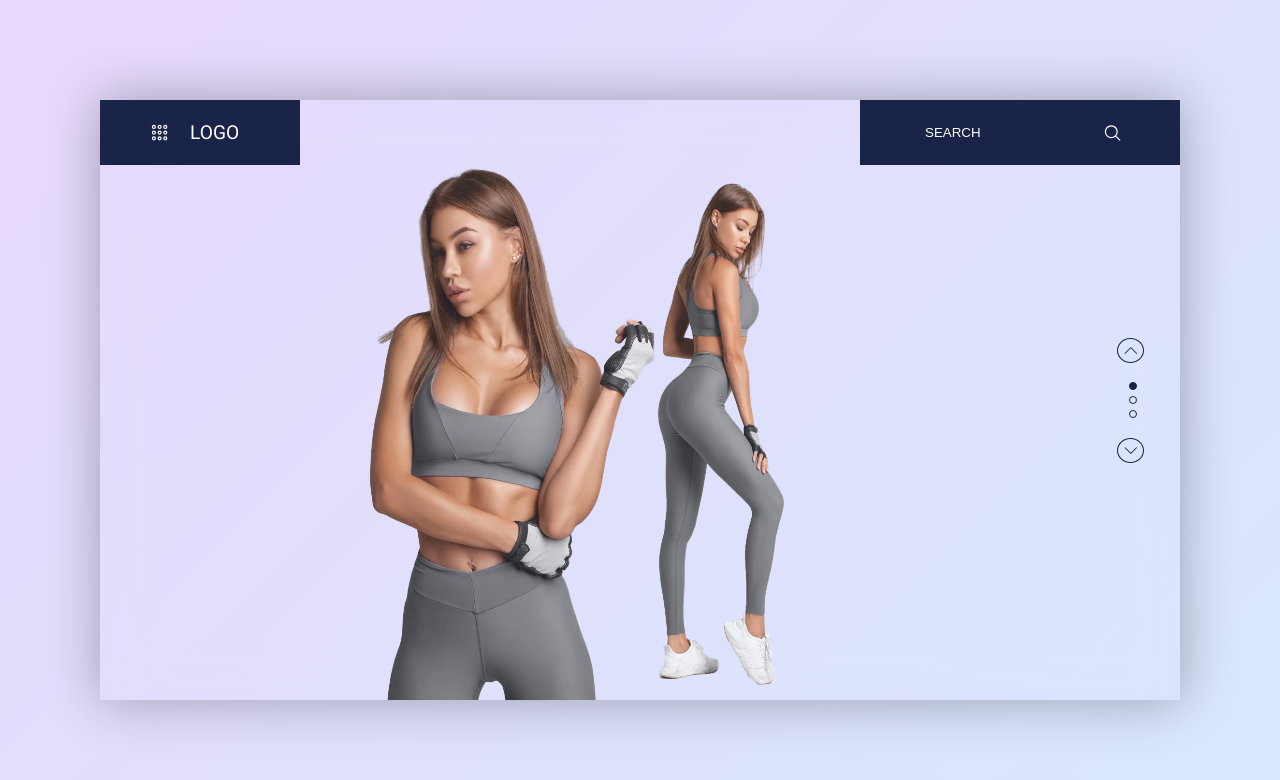
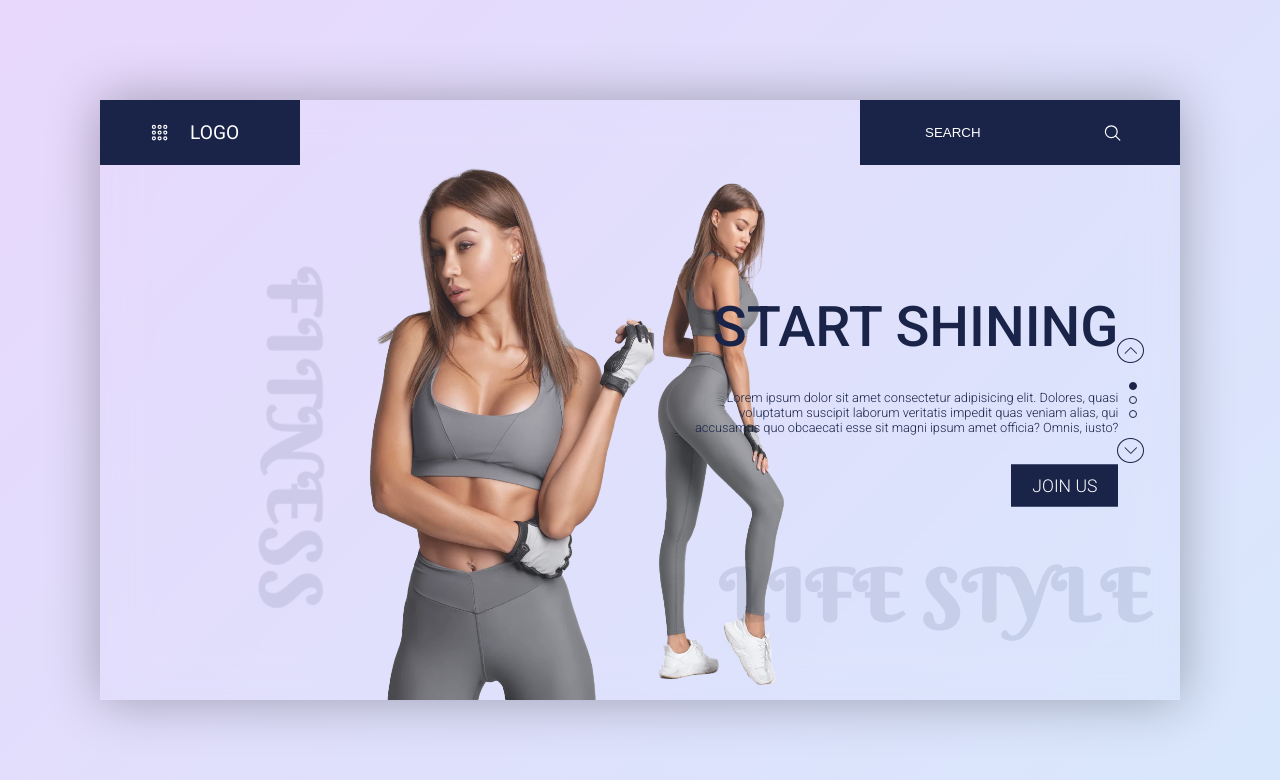
Before and after one commit to oscarmezaav/gym_landingpage, a plain HTML site: page index.html in a window 1280 px wide. Drawn offline with nearby package versions, Linux system fonts and the light colour scheme.

Commit message:
Banner Watermark

```diff
--- a/css/main.css
+++ b/css/main.css
@@ -272,3 +272,83 @@ header .logo {
 .swiper .swiper-pagination .swiper-pagination-bullet-active {
     background: var(--primary);
 }
+
+/* Content */
+.banner .content {
+    position: absolute;
+    z-index: 100;
+    max-width: 440px;
+    left: 53%;
+    top: 50%;
+    transform: translateY(-50%) scale(1);
+    display: flex;
+    flex-direction: column;
+    justify-content: center;
+    align-items: flex-end;
+    gap: 30px;
+    transition: 0.5s;
+}
+
+.banner .content.active {
+    transform: translateY(-50%) scale(0);
+}
+
+.banner .content h2 {
+    font-size: 3.5em;
+    color: var(--primary);
+    text-transform: uppercase;
+    font-weight: 500;
+}
+
+.banner .content p {
+    text-align: end;
+    color: var(--primary);
+    font-size: 0.8em;
+    font-weight: 300;
+}
+
+.banner .content a {
+    text-decoration: none;
+    text-transform: uppercase;
+    font-weight: 300;
+    font-size: 1.1em;
+    color: #ffffff;
+    background: var(--primary);
+    padding: 10px 20px;
+    border: 1px solid var(--primary);
+    transition: 0.3s;
+}
+
+.banner .content a:hover {
+    color: var(--primary);
+    background: transparent;
+}
+
+.banner .title-left {
+    font-family: 'Berkshire Swash', cursive;
+    text-transform: uppercase;
+    line-height: 1em;
+    position: absolute;
+    top: 55%;
+    transform: translateY(-50%) rotateZ(90deg);
+    left: 120px;
+    font-size: 4.5em;
+    letter-spacing: 6px;
+    color: var(--primary);
+    opacity: 0.1;
+    z-index: 1;
+}
+
+.banner .title-right {
+    font-family: 'Berkshire Swash', cursive;
+    text-transform: uppercase;
+    line-height: 1em;
+    position: absolute;
+    top: 70%;
+    right: 10%;
+    font-size: 4.5em;
+    letter-spacing: 2px;
+    color: var(--primary);
+    opacity: 0.1;
+    z-index: 1;
+}
--- a/index.html
+++ b/index.html
@@ -57,6 +57,15 @@
           <div class="swiper-button-next"></div>
         </div>
       </div>
+      <!-- Content -->
+      <div class="content">
+        <h2>Start Shining</h2>
+        <p>Lorem ipsum dolor sit amet consectetur adipisicing elit. Dolores, quasi voluptatum suscipit laborum veritatis impedit quas veniam alias, qui accusamus quo obcaecati esse sit magni ipsum amet officia? Omnis, iusto?</p>
+        <a href="#">Join Us</a>
+      </div>
+      <!-- Watermark -->
+       <h1 class="title-left">Fitness</h1>
+       <h1 class="title-right">Life Style</h1>
     </div>
 
     <script
```
